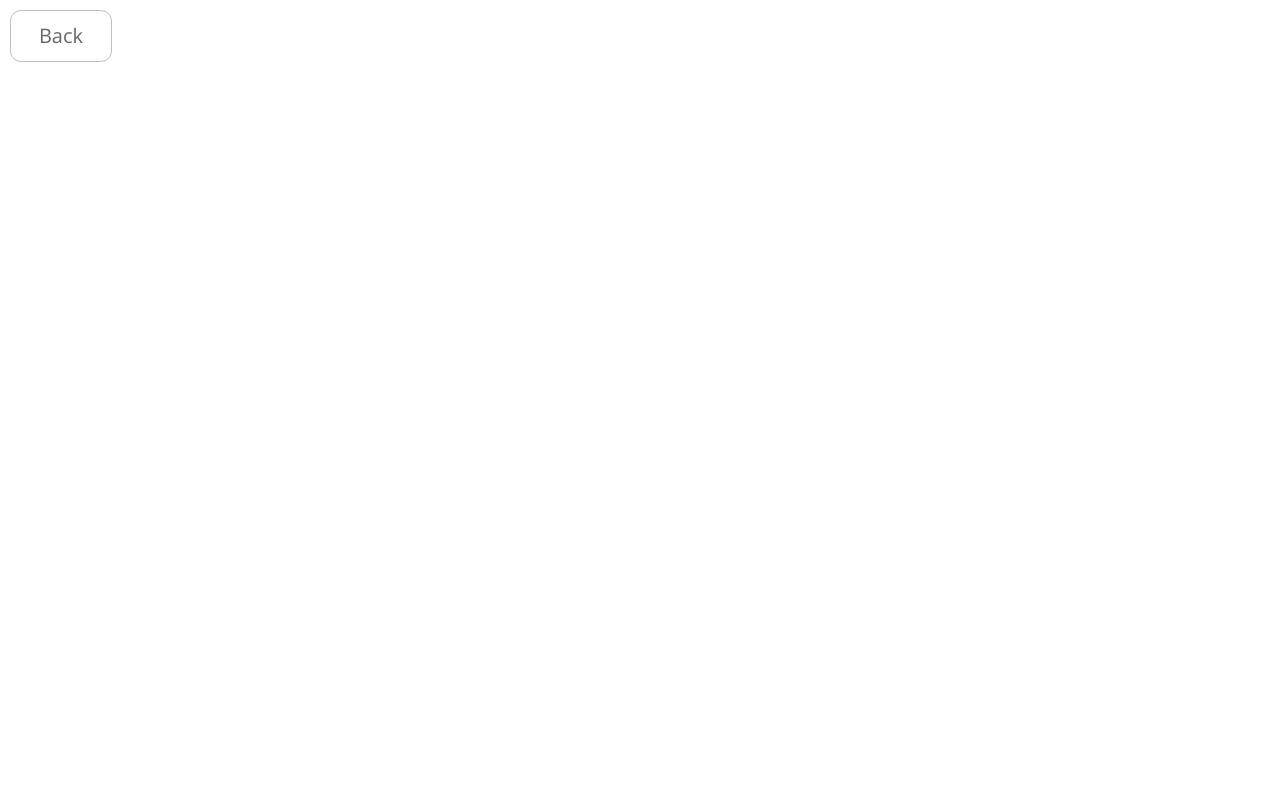
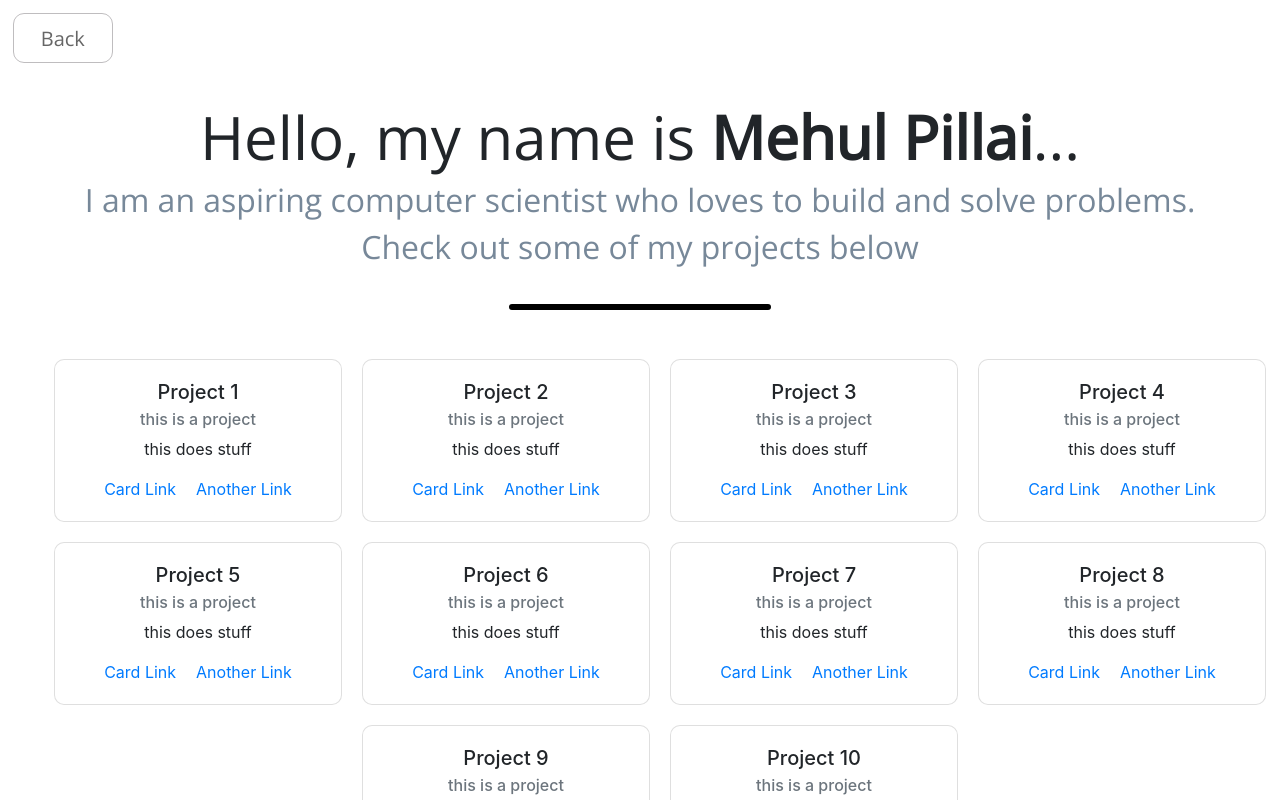
Before and after one commit to meh430/meh430.github.io, a React (Create React App) app: page /about in a window 1280 px wide. Built offline with nearby package versions, Linux system fonts and the light colour scheme.

Commit message:
Sets up project structure

```diff
--- a/package.json
+++ b/package.json
@@ -6,7 +6,9 @@
     "@testing-library/jest-dom": "^4.2.4",
     "@testing-library/react": "^9.5.0",
     "@testing-library/user-event": "^7.2.1",
+    "bootstrap": "^4.4.1",
     "react": "^16.13.1",
+    "react-bootstrap": "^1.0.0",
     "react-dom": "^16.13.1",
     "react-router-dom": "^5.1.2",
     "react-scripts": "3.4.1"
--- a/public/index.html
+++ b/public/index.html
@@ -2,6 +2,12 @@
 <html lang="en">
     <head>
         <meta charset="utf-8" />
+        <link
+            rel="stylesheet"
+            href="https://maxcdn.bootstrapcdn.com/bootstrap/4.4.1/css/bootstrap.min.css"
+            integrity="sha384-Vkoo8x4CGsO3+Hhxv8T/Q5PaXtkKtu6ug5TOeNV6gBiFeWPGFN9MuhOf23Q9Ifjh"
+            crossorigin="anonymous"
+        />
         <link rel="icon" href="%PUBLIC_URL%/favicon.ico" />
         <link rel="stylesheet" type="text/css" href="//fonts.googleapis.com/css?family=Open+Sans" />
         <style>
--- a/src/App.css
+++ b/src/App.css
@@ -1,4 +1,5 @@
 .App {
+    background-color: #000000;
     background-size: cover;
     -webkit-background-size: cover;
     -moz-background-size: cover;
--- a/src/about/About.css
+++ b/src/about/About.css
@@ -1,6 +1,6 @@
 .backButton {
-    margin-top: 10px;
-    margin-left: 10px;
+    margin-top: 1%;
+    margin-left: 1%;
     -moz-box-shadow: inset 0px 1px 0px 0px #ffffff;
     -webkit-box-shadow: inset 0px 1px 0px 0px #ffffff;
     box-shadow: inset 0px 1px 0px 0px #ffffff;
@@ -39,3 +39,53 @@
     position: relative;
     top: 1px;
 }
+
+.aboutPage {
+    height: 100%;
+    text-align: center;
+}
+
+header {
+    margin-top: 3%;
+    margin-bottom: 3%;
+    font-family: 'Open Sans';
+    display: block;
+    text-align: center;
+}
+
+h1 {
+    font-size: 60px;
+}
+
+h2 {
+    color: lightslategray;
+}
+
+hr {
+    margin-top: 3%;
+    background-color: black;
+    width: 20%;
+    border: 3px solid black;
+    border-radius: 10px;
+    margin-bottom: 3%;
+}
+
+main {
+    margin: 0 auto;
+    align-items: center;
+    text-align: center;
+}
+
+ul {
+    margin: 0 auto;
+    width: 100%;
+    align-items: center;
+    justify-content: center;
+    text-align: center;
+    display: block;
+}
+
+li {
+    display: inline-block;
+    margin: 10px;
+}
--- a/src/about/About.js
+++ b/src/about/About.js
@@ -1,6 +1,36 @@
 import "./About.css";
 import React from 'react'
-import {Link} from 'react-router-dom';
+import { Link } from 'react-router-dom';
+import { ProjectCard } from './ProjectCard';
+
+//title, subtitle, desc, link, image links?
+const projectFactory = (title, subtitle, desc) => {
+    return {
+        title: title,
+        subtitle: subtitle,
+        desc: desc
+    };
+}
+const projectArr = [
+    projectFactory('Project 1', 'this is a project', 'this does stuff'),
+    projectFactory('Project 2', 'this is a project', 'this does stuff'),
+    projectFactory('Project 3', 'this is a project', 'this does stuff'),
+    projectFactory('Project 4', 'this is a project', 'this does stuff'),
+    projectFactory('Project 5', 'this is a project', 'this does stuff'),
+    projectFactory('Project 6', 'this is a project', 'this does stuff'),
+    projectFactory('Project 7', 'this is a project', 'this does stuff'),
+    projectFactory('Project 8', 'this is a project', 'this does stuff'),
+    projectFactory('Project 9', 'this is a project', 'this does stuff'),
+    projectFactory('Project 10', 'this is a project', 'this does stuff'),
+]
+
+const getAsList = () => {
+    let listItems = []
+    for (let i = 0; i < projectArr.length; i++) {
+        listItems.push(<li><ProjectCard title={projectArr[i].title} subtitle={projectArr[i].subtitle} desc={projectArr[i].desc}/></li>)
+    }
+    return listItems;
+}
 
 export class About extends React.Component {
     render() {
@@ -10,6 +40,19 @@ export class About extends React.Component {
                 <Link to="/" className="backButton" align="center">
                     Back
                 </Link>
+
+                <header align="center">
+                    <h1>Hello, my name is <strong>Mehul Pillai</strong>...</h1>
+                    <h2>I am an aspiring computer scientist who loves to build and solve problems.</h2>
+                    <h2>Check out some of my projects below</h2>
+                    <hr/>
+                </header>
+
+                <main>
+                    <ul align="center">
+                        {getAsList()}
+                    </ul>
+                </main>
             </div>
         )
     }
--- /dev/null
+++ b/src/about/ProjectCard.js
@@ -0,0 +1,20 @@
+import { Card } from "react-bootstrap";
+import React from 'react';
+
+export class ProjectCard extends React.Component {
+    render() {
+        return (
+            <Card style={{ width: "18rem", borderRadius: "10px" }}>
+                <Card.Body>
+                    <Card.Title>{this.props.title}</Card.Title>
+                    <Card.Subtitle className="mb-2 text-muted">{this.props.subtitle}</Card.Subtitle>
+                    <Card.Text>
+                        {this.props.desc}
+                    </Card.Text>
+                    <Card.Link href="#">Card Link</Card.Link>
+                    <Card.Link href="#">Another Link</Card.Link>
+                </Card.Body>
+            </Card>
+        );
+    }
+}
```
Also changed, not shown: 1 other file (tests, documents, lock files or other folders).
